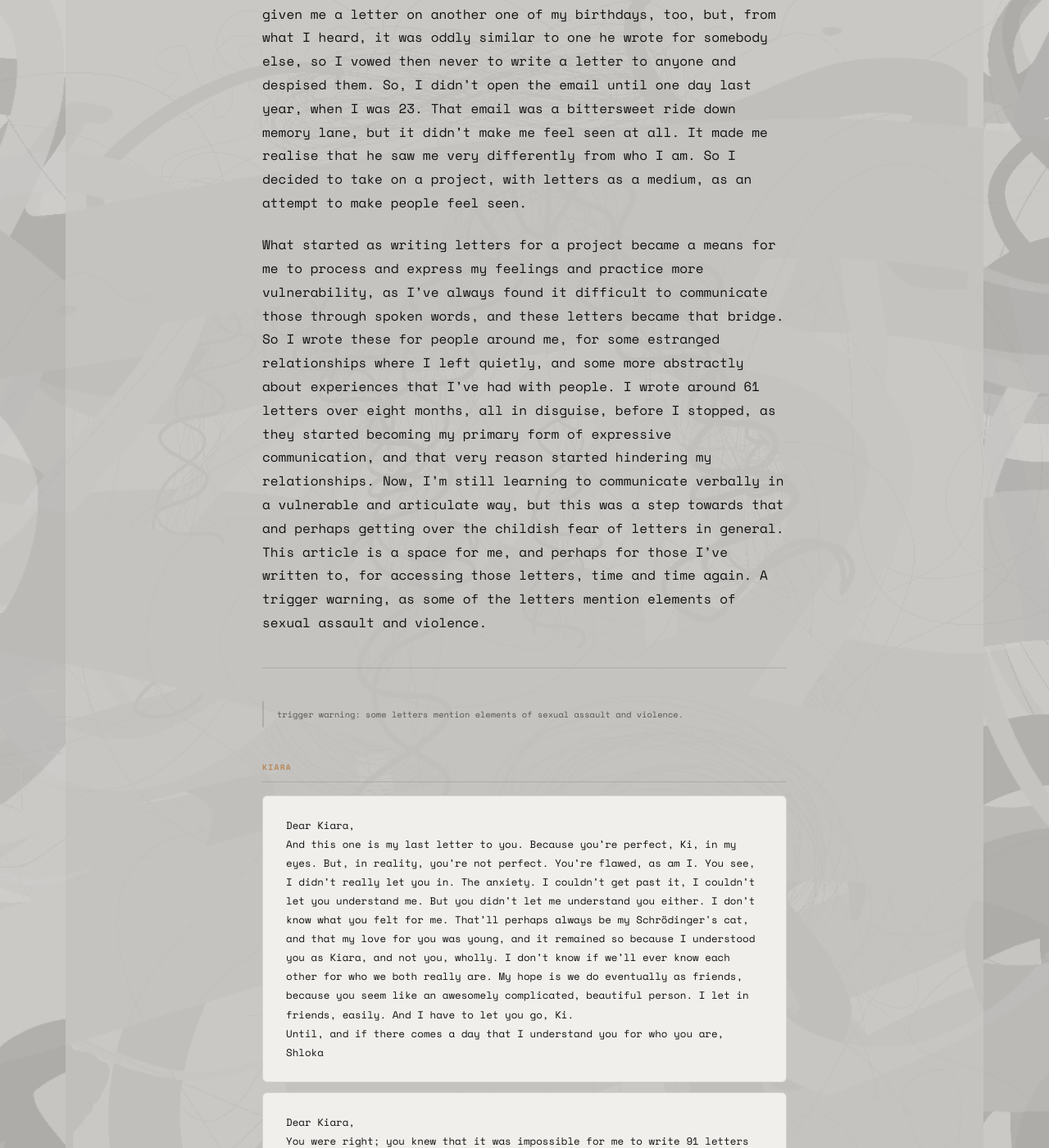
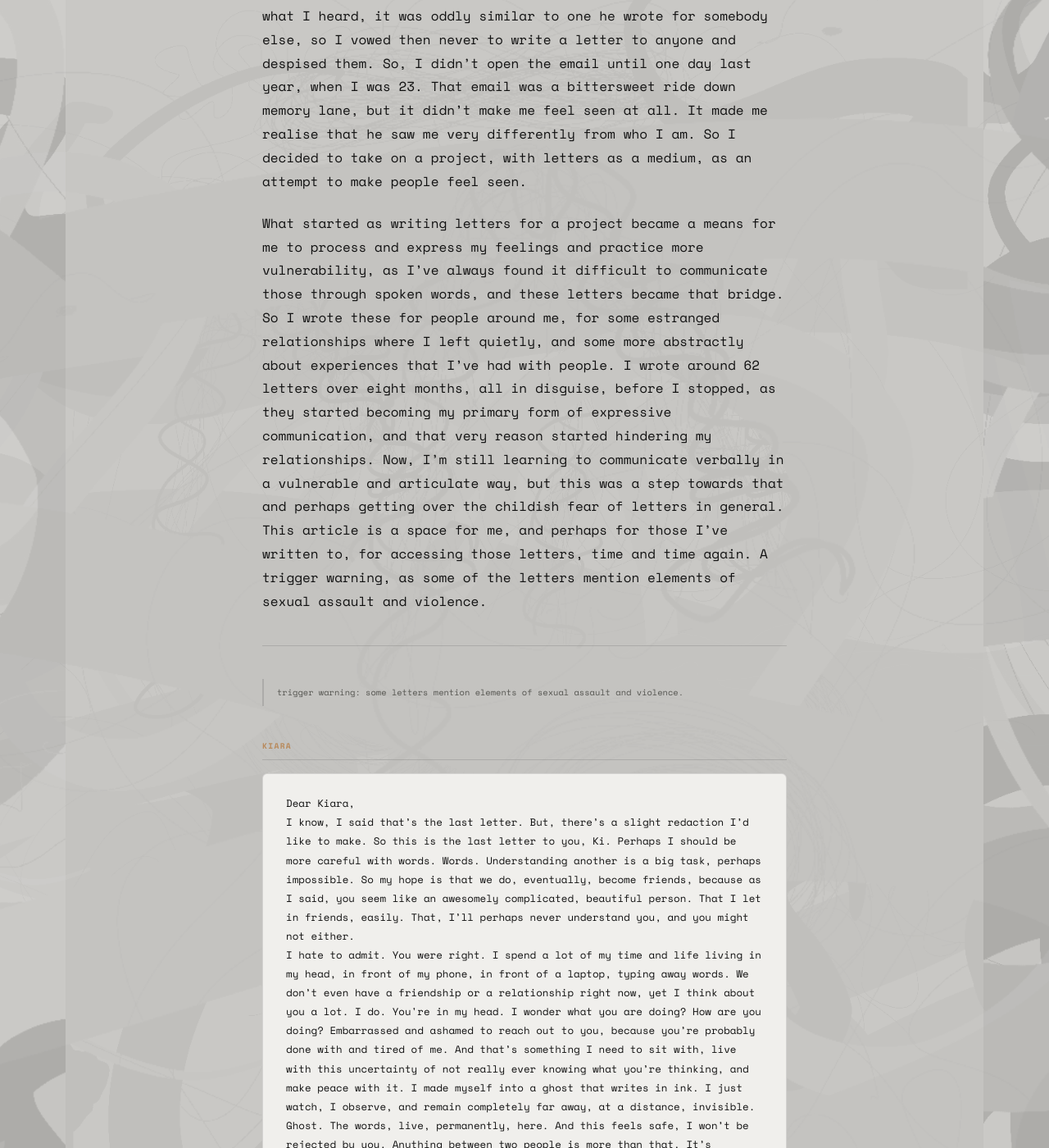
Before and after one commit to shlokamohanty/i-write-sometimes, a Jekyll site: the page built from _posts/2026-03-20-letter.md, in a window 1280 px wide and 1400 px high, scrolled down 374 px. Shown: the whole window at 82% size. Built offline with Jekyll 4.4.1, drawn with Linux system fonts in a browser that asks for light colours; some web fonts are replaced; some of the changed text lies outside the part shown.

Commit message:
nkjndjnkjdv
njnskjnvkjsdnd

```diff
--- a/_posts/2026-03-20-letter.md
+++ b/_posts/2026-03-20-letter.md
@@ -1,7 +1,7 @@
 ---
 layout: post
 title: "i wrote a letter to you in disguise"
-subtitle: "an incomplete project, and perhaps, better as incomplete."
+subtitle: "the ghost that writes in ink"
 date: 2026-03-20
 tags: writings
 form: prose
@@ -10,8 +10,7 @@ mood: spill
 
 When I turned 19, someone I was really close to from 6th grade, but with whom I eventually stopped talking, sent me an email in the form of a letter written for me when I turned 18. He had given me a letter on another one of my birthdays, too, but, from what I heard, it was oddly similar to one he wrote for somebody else, so I vowed then never to write a letter to anyone and despised them. So, I didn’t open the email until one day last year, when I was 23. That email was a bittersweet ride down memory lane, but it didn’t make me feel seen at all. It made me realise that he saw me very differently from who I am. So I decided to take on a project, with letters as a medium, as an attempt to make people feel seen.
 
-
-What started as writing letters for a project became a means for me to process and express my feelings and practice more vulnerability, as I’ve always found it difficult to communicate those through spoken words, and these letters became that bridge. So I wrote these for people around me, for some estranged relationships where I left quietly, and some more abstractly about experiences that I’ve had with people. I wrote around 61 letters over eight months, all in disguise, before I stopped, as they started becoming my primary form of expressive communication, and that very reason started hindering my relationships. Now, I’m still learning to communicate verbally in a vulnerable and articulate way, but this was a step towards that and perhaps getting over the childish fear of letters in general. This article is a space for me, and perhaps for those I’ve written to, for accessing those letters, time and time again. A trigger warning, as some of the letters mention elements of sexual assault and violence.
+What started as writing letters for a project became a means for me to process and express my feelings and practice more vulnerability, as I’ve always found it difficult to communicate those through spoken words, and these letters became that bridge. So I wrote these for people around me, for some estranged relationships where I left quietly, and some more abstractly about experiences that I’ve had with people. I wrote around 62 letters over eight months, all in disguise, before I stopped, as they started becoming my primary form of expressive communication, and that very reason started hindering my relationships. Now, I’m still learning to communicate verbally in a vulnerable and articulate way, but this was a step towards that and perhaps getting over the childish fear of letters in general. This article is a space for me, and perhaps for those I’ve written to, for accessing those letters, time and time again. A trigger warning, as some of the letters mention elements of sexual assault and violence.
 
 ---
 
@@ -19,6 +18,14 @@ What started as writing letters for a project became a means for me to process a
 
 <div class="letter-section">
 <span class="letter-to">kiara</span>
+<div class="letter-block">Dear Kiara,
+I know, I said that’s the last letter. But, there’s a slight redaction I’d like to make. So this is the last letter to you, Ki. Perhaps I should be more careful with words. Words. Understanding another is a big task, perhaps impossible. So my hope is that we do, eventually, become friends, because as I said, you seem like an awesomely complicated, beautiful person. That I let in friends, easily. That, I’ll perhaps never understand you, and you might not either.
+I hate to admit. You were right. I spend a lot of my time and life living in my head, in front of my phone, in front of a laptop, typing away words. We don’t even have a friendship or a relationship right now, yet I think about you a lot. I do. You're in my head. I wonder what you are doing? How are you doing? Embarrassed and ashamed to reach out to you, because you’re probably done with and tired of me. And that’s something I need to sit with, live with this uncertainty of not really ever knowing what you’re thinking, and make peace with it. I made myself into a ghost that writes in ink. I just watch, I observe, and remain completely far away, at a distance, invisible. Ghost. The words, live, permanently, here. And this feels safe, I won’t be rejected by you. Anything between two people is more than that. It’s everything more and presence.
+You were right. You were right. You were right. This anxiety. It’s gut-renchingly painful. And who it made me. That this anxiety is a lot for another to stick by with. And not anyone else’s responsibility. You were right to have let me go, if it was for that, or whatever it might have been, painfully so, I had to let myself burn and learn; you couldn’t have held my hands through it all, made it easier. My anxiety would have pulled you in, too; that’s unfair to anyone — especially you, Ki, especially you. You couldn’t have saved me.
+I vow to myself to never let myself become a ghost, to learn to live with uncertainty — anxiety. If there’s a future where we do become friends, I’ll put my assumptions that I have aside, try to know you on your terms, and grasp your words and world through that. Allow you to evolve as a person, without the weight of my invisible watch. And thus, I conclude, alas, that I have to let you go, Ki.
+Love,
+Shlokey
+</div>
 <div class="letter-block">Dear Kiara,
 And this one is my last letter to you. Because you’re perfect, Ki, in my eyes. But, in reality, you’re not perfect. You’re flawed, as am I. You see, I didn’t really let you in. The anxiety. I couldn’t get past it, I couldn’t let you understand me. But you didn’t let me understand you either. I don’t know what you felt for me. That’ll perhaps always be my Schrödinger's cat, and that my love for you was young, and it remained so because I understood you as Kiara, and not you, wholly. I don’t know if we’ll ever know each other for who we both really are. My hope is we do eventually as friends, because you seem like an awesomely complicated, beautiful person. I let in friends, easily. And I have to let you go, Ki.
 Until, and if there comes a day that I understand you for who you are,
```
Also changed, not shown: _posts/.obsidian/workspace.json (+24 -24 lines), _posts/2026-04-25-thesis-ideation.md (+19 -6 lines), _posts/2026-06-25-my-days.md (+2 -0 lines).
